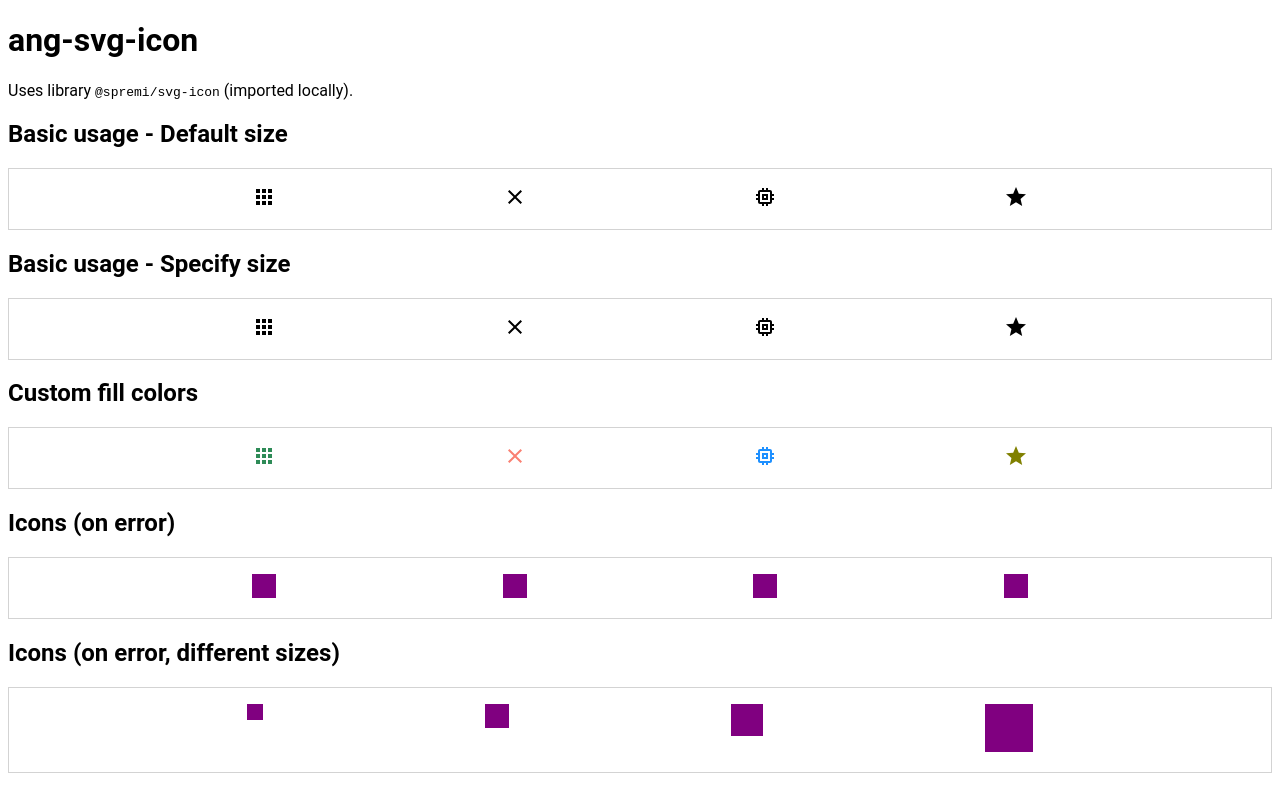
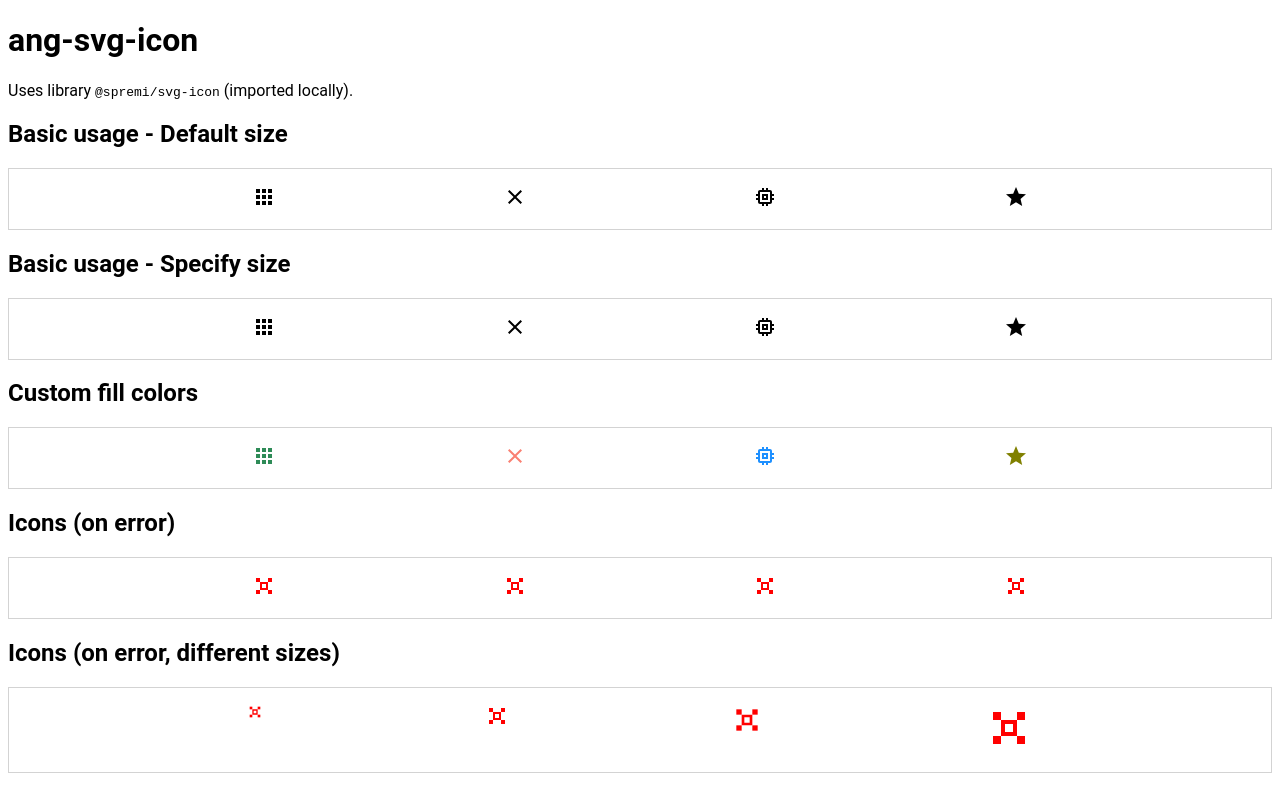
Before and after one commit to spremi/svg-icon, an Angular app: page / in a window 1280 px wide. Built offline with nearby package versions, Linux system fonts and the light colour scheme; no server answers.

Commit message:
feat: app: Set custom error SVG on startup
Signed-off-by: Sanjeev Premi <spremi@ymail.com>

```diff
--- a/src/app/app.module.ts
+++ b/src/app/app.module.ts
@@ -8,6 +8,23 @@ import {
 
 import { AppComponent } from './app.component';
 
+/**
+ * Custom template for error SVG
+ */
+const CUST_ERROR = `<svg xmlns="http://www.w3.org/2000/svg"
+  width="%WIDTH%" height="%HEIGHT%" viewBox="0 0 24 24">
+    <path
+       d="M 8 8 L 8 16 L 16 16 L 16 8 L 8 8 z M 10 10 L 14 10 L 14 14 L 10 14 L 10 10 z " />
+    <rect
+       width="4" height="4" x="4" y="4" />
+    <rect
+       width="4" height="4" x="4" y="16" />
+    <rect
+       width="4" height="4" x="16" y="16" />
+    <rect
+       width="4" height="4" x="16" y="4" />
+  </svg >`;
+
 @NgModule({
   declarations: [AppComponent],
   imports: [BrowserModule, HttpClientModule, SvgIconModule.forRoot()],
@@ -16,6 +33,7 @@ import { AppComponent } from './app.component';
 })
 export class AppModule {
   constructor(private iconSvc: SvgIconService) {
-    this.iconSvc.setErrorFill('purple');
+
+    this.iconSvc.setErrorTemplate(CUST_ERROR);
   }
 }
```
